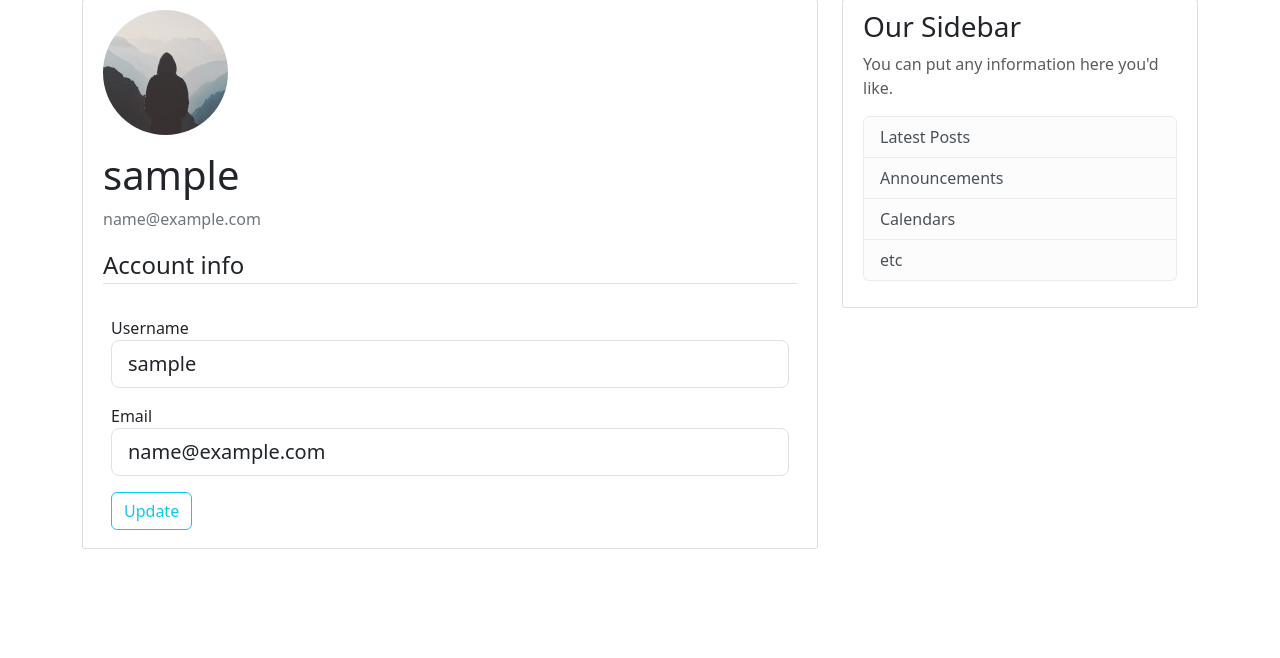
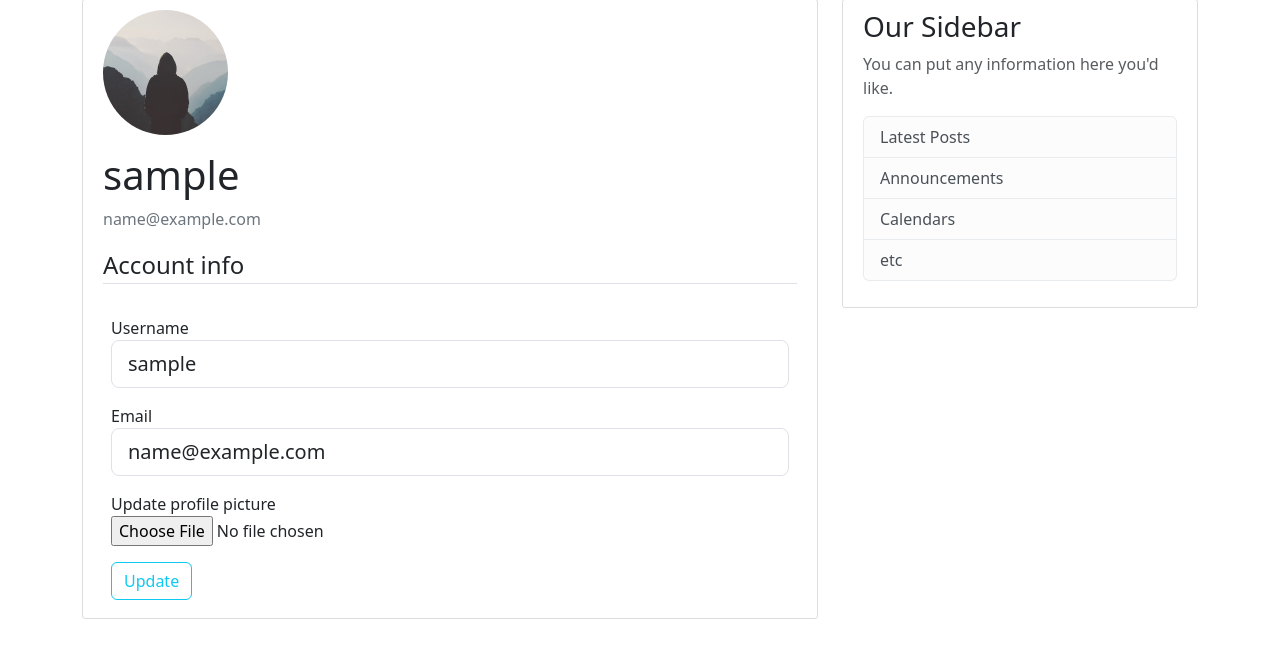
Before and after one commit to vlajksanyee/flask_web_app, a Flask app: page /account in a window 1280 px wide. Shown: the part 81-739 px from the top of the page. Run offline with Flask 3, Linux system fonts and the light colour scheme; the visitor is signed in with stand-in values (Sample User, id 1); some libraries are stand-ins or nearby versions.

Commit message:
feat(account): implement update profile pic
validate file extension

```diff
--- a/flaskblog/forms.py
+++ b/flaskblog/forms.py
@@ -1,6 +1,7 @@
 
 from flask_login import current_user
 from flask_wtf import FlaskForm
+from flask_wtf.file import FileAllowed, FileField
 from flaskblog.models import User
 from wtforms import BooleanField, PasswordField, StringField, SubmitField
 from wtforms.validators import DataRequired, Email, EqualTo, Length, ValidationError
@@ -33,6 +34,7 @@ class LoginForm(FlaskForm):
 class UpdateAccount(FlaskForm):
     username = StringField('Username', validators=[DataRequired(), Length(min=5, max=15)])
     email = StringField('Email', validators=[DataRequired(), Email()])
+    picture = FileField('Update profile picture', validators=[FileAllowed(['jpg', 'png'])])
     submit = SubmitField('Update')
 
     def validate_username(self, username):
--- a/flaskblog/routes.py
+++ b/flaskblog/routes.py
@@ -3,6 +3,8 @@ from flaskblog import app, bcrypt, db
 from flaskblog.forms import LoginForm, RegistrationForm, UpdateAccount
 from flaskblog.models import User, Post
 from flask_login import current_user, login_required, login_user, logout_user
+import os
+import secrets
 
 test_posts = [
     {
@@ -62,11 +64,22 @@ def logout():
     logout_user()
     return redirect(url_for('home'))
 
+def save_picture(form_picture):
+    random_hex = secrets.token_hex(8)
+    _, file_ext = os.path.splitext(form_picture.filename)
+    picture_file_name = random_hex + file_ext
+    picture_path = os.path.join(app.root_path, 'static/profile_pics', picture_file_name)
+    form_picture.save(picture_path)
+    return picture_file_name
+
 @app.route("/account", methods=['GET', 'POST'])
 @login_required
 def account():
     form = UpdateAccount()
     if form.validate_on_submit():
+        if form.picture.data:
+            picture_file = save_picture(form.picture.data)
+            current_user.image_file = picture_file
         current_user.username = form.username.data
         current_user.email = form.email.data
         db.session.commit()
--- a/flaskblog/templates/account.html
+++ b/flaskblog/templates/account.html
@@ -1,6 +1,7 @@
 {% extends "layout.html" %}
 {% block content %}
     <div class="content-section">
+
         <div class="media">
             <img class="rounded-circle account-img" src="{{ image_file }}">
             <div class="media-body">
@@ -8,10 +9,13 @@
                 <p class="text-secondary">{{ current_user.email }}</p>
             </div>
         </div>
-        <form method="POST" action="">
+
+        <form method="POST" action="" enctype="multipart/form-data">
+
             {{ form.hidden_tag() }}
             <fieldset class="form-group">
                 <legend class="border-bottom mb-4">Account info</legend>
+
                 <div class="form-group">
                     {{ form.username.label(class="form-control-label") }}
                     {% if form.username.errors %}
@@ -25,6 +29,7 @@
                         {{ form.username(class="form-control form-control-lg") }}
                     {% endif %}
                 </div>
+
                 <div class="form-group">
                     {{ form.email.label(class="form-control-label") }}
                     {% if form.email.errors %}
@@ -38,10 +43,23 @@
                         {{ form.email(class="form-control form-control-lg") }}
                     {% endif %}
                 </div>
+
+                <div class="form-group">
+                    {{ form.picture.label() }} </br>
+                    {{ form.picture(class="form-control-file") }}
+                    {% if form.picture.errors %}
+                        {% for error in form.picture.errors %}
+                            <br><span class="text-danger">{{ error }}</span>
+                        {% endfor %}
+                    {% endif %}
+                </div>
             </fieldset>
+
             <div class="form-group">
                 {{ form.submit(class="btn btn-outline-info") }}
             </div>
+
         </form>
+
     </div>
 {% endblock content %}
```
